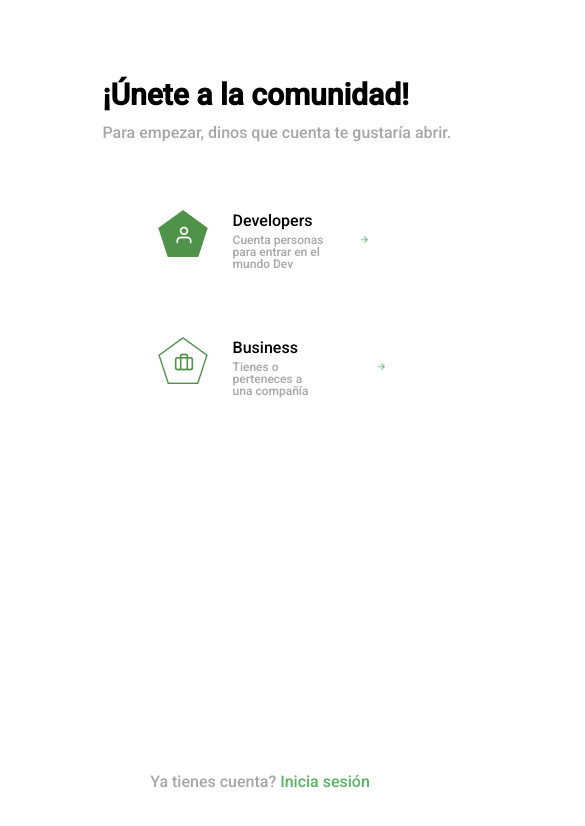
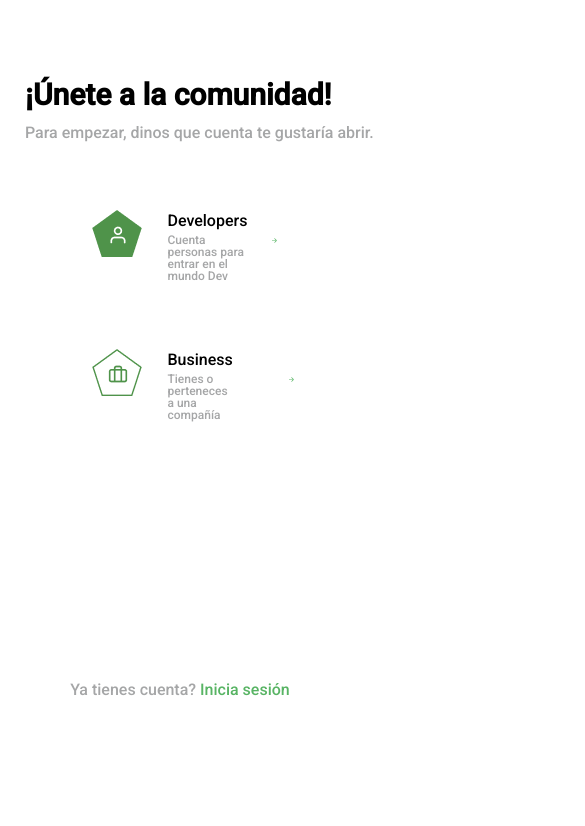
Before and after one commit to l0g0l/hackathonMWC, a React (Create React App) app: page / in a window 390 px wide. Shown: the top 826 px of the page, 585 px wide, since content can reach past the window. Built offline with nearby package versions, Linux system fonts and the light colour scheme.

Commit message:
querie mobile ok

```diff
--- a/src/Components/Modal/Modal.js
+++ b/src/Components/Modal/Modal.js
@@ -32,7 +32,7 @@ const useStyles = makeStyles((theme) => ({
     fontFamily: 'sans-serif',
     borderRadius: 6,
     [theme.breakpoints.down('sm')]: {
-      marginleft: 45,
+      marginright: 25,
 
     },
 
--- a/src/Pages/Home/home.css
+++ /dev/null
@@ -1,110 +0,0 @@
-.containertotal {
-  width: 60%;
-  display: -webkit-box;
-  display: -ms-flexbox;
-  display: flex;
-  -webkit-box-align: end;
-      -ms-flex-align: end;
-          align-items: flex-end;
-  -webkit-box-orient: vertical;
-  -webkit-box-direction: normal;
-      -ms-flex-direction: column;
-          flex-direction: column;
-}
-
-.containertotal .txt-home {
-  color: #a5a6a7;
-  font-weight: 500;
-}
-
-.containertotal .txt-link {
-  color: #58b464;
-  font-weight: 500;
-}
-
-.containertotal .textfieldhome {
-  display: -webkit-box;
-  display: -ms-flexbox;
-  display: flex;
-  -webkit-box-orient: vertical;
-  -webkit-box-direction: normal;
-      -ms-flex-direction: column;
-          flex-direction: column;
-  margin-bottom: 70px;
-  width: 58%;
-}
-
-.containertotal .textfieldhome-btns {
-  display: -webkit-box;
-  display: -ms-flexbox;
-  display: flex;
-}
-
-.containertotal .textfieldhome-text {
-  display: block;
-  margin: 0 auto;
-}
-
-.containertotal .textfieldhome-text-1 {
-  font-size: 30px;
-  font-weight: bold;
-  margin-bottom: 15px;
-}
-
-.containertotal .textfieldhome-text-2 {
-  font-size: 16px;
-  font-weight: normal;
-  color: #a5a6a7;
-  margin-bottom: 72px;
-}
-
-.containertotal .textfieldhome-text-3 {
-  margin-bottom: 5px;
-}
-
-.containertotal .textfieldhome-text-4 {
-  font-size: 12px;
-  font-weight: normal;
-  color: #a5a6a7;
-}
-
-.containertotal .textfieldhome-icon {
-  top: 17px;
-  left: 25px;
-  position: relative;
-}
-
-.containertotal .textfieldhome-icon2 {
-  top: 17px;
-  left: 56px;
-  position: relative;
-}
-
-.containertotal .textfieldhome .iconsbutton {
-  position: relative;
-  top: -28px;
-}
-
-.containertotal .textfieldhome .iconsbutton-img1 {
-  position: absolute;
-  top: 40px;
-  right: 39px;
-  z-index: 3;
-}
-
-.containertotal .textfieldhome .iconsbutton-img2 {
-  position: absolute;
-  top: 25px;
-  right: 25px;
-  z-index: 1;
-}
-
-@media (min-width: 320px) and (max-width: 480px) {
-  .containertotal {
-    width: 100%;
-  }
-  .txthomeheader {
-    margin: 42px 28px 71px 0;
-  }
-}
-/*# sourceMappingURL=home.css.map */
--- a/src/Pages/Home/home.scss
+++ b/src/Pages/Home/home.scss
@@ -4,7 +4,7 @@
   align-items: flex-end;
   flex-direction: column;
   @media (min-width: 320px) and (max-width: 480px) {
-      width: 100%;
+      width: 72%;
       margin-top: 80px;
 
   }
--- a/src/Pages/SignUp/signup.scss
+++ b/src/Pages/SignUp/signup.scss
@@ -5,11 +5,7 @@
   align-items: center;
   padding: 0 20px;
   width: 60%;
-  @media (min-width: 320px) and (max-width: 480px) {
 
- width: 100%;
-
-  }
 }
 .all2 {
   display: flex;
@@ -19,8 +15,9 @@
   max-width: 400px;
   @media (min-width: 320px) and (max-width: 480px) {
 
-    margin-left: 22px;
-
+    margin-left: 32px;
+    max-width: 500px;
+    // width: 100%;
   }
 }
 .google {
--- a/src/common.scss
+++ b/src/common.scss
@@ -34,9 +34,9 @@
 }
 @media (min-width: 320px) and (max-width: 480px) {
   .txthomeheader {
-    margin:0px 184px 54px 0;
+    margin:0px 109px 0px 0;
     position: absolute;
-    bottom: 0;
+    bottom: 146px;
 }
 .textfieldhome-text-5 {
   margin-left: 10px;
```
Also changed, not shown: 1 other file (tests, documents, lock files or other folders).
